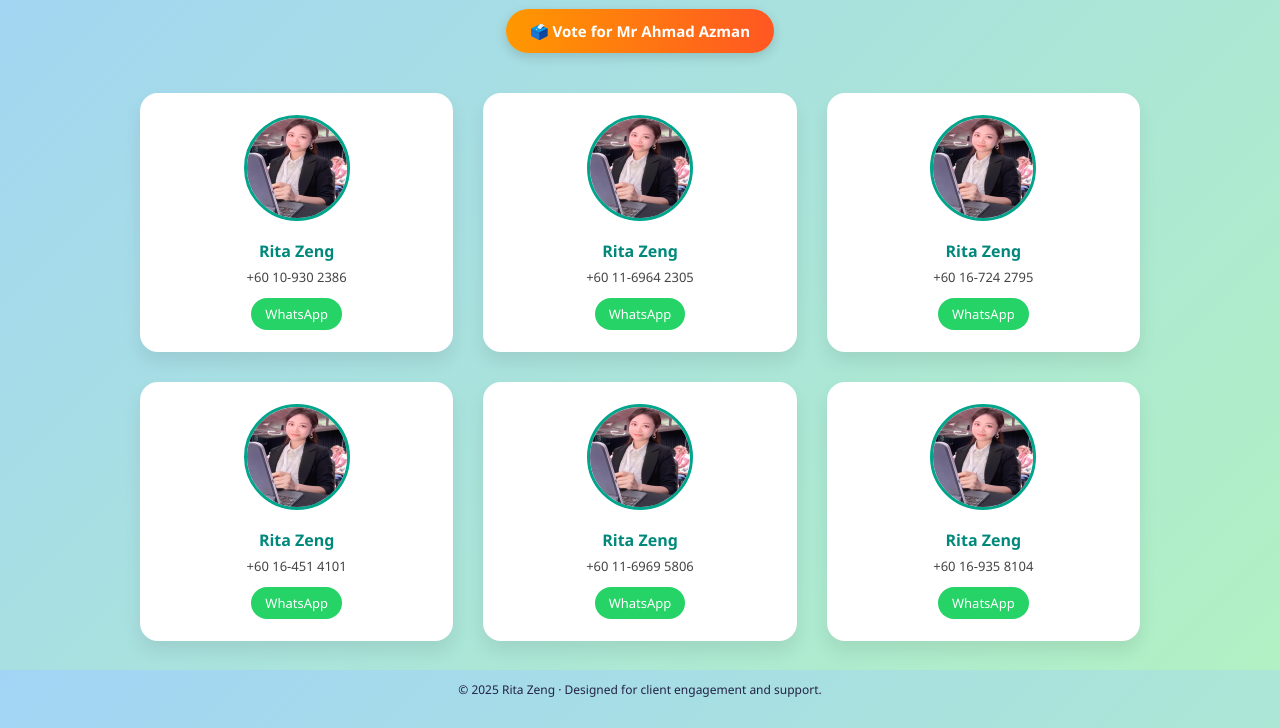
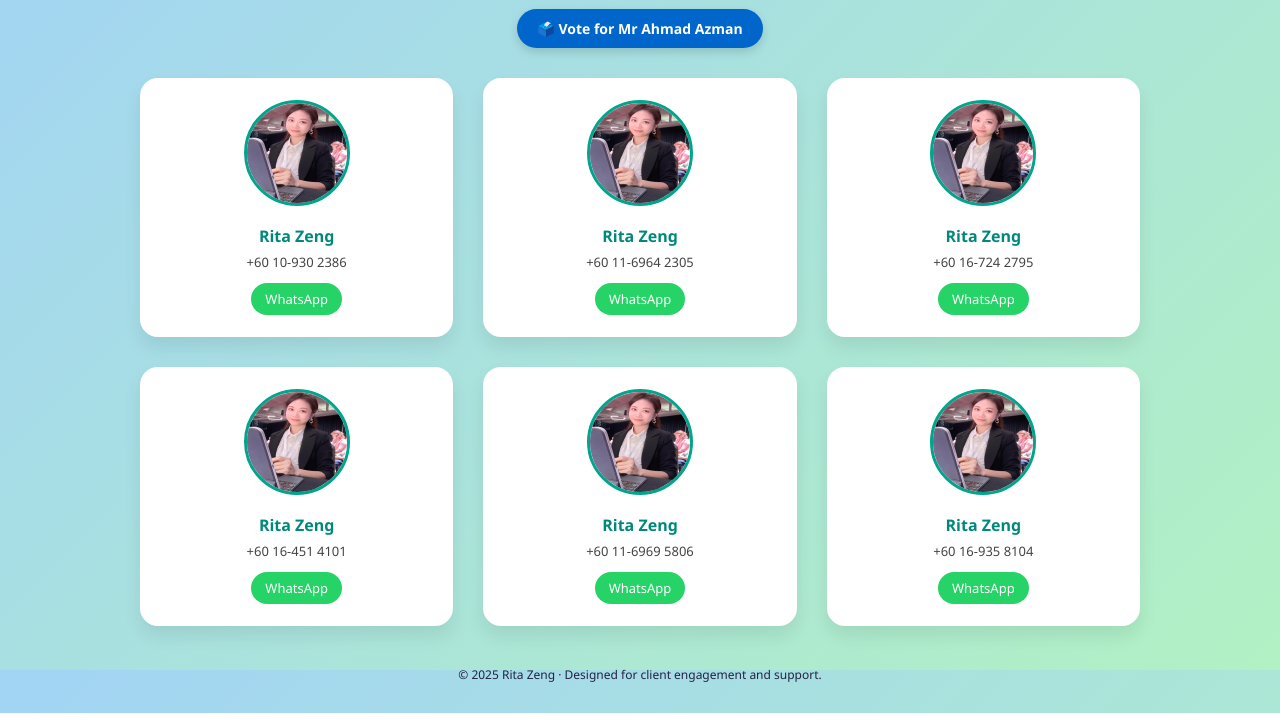
Before and after one commit to ritazeng03/index-html, a plain HTML site: page index.html in a window 1280 px wide. Shown: the part 130-858 px from the top of the page. Drawn offline with Linux system fonts and the light colour scheme.

Commit message:
Update index.html

```diff
--- a/index.html
+++ b/index.html
@@ -28,21 +28,20 @@
 
     .vote-btn {
       display: inline-block;
-      background: linear-gradient(90deg, #ff9800, #ff5722);
+      background: #0066cc;
       color: white;
-      padding: 12px 24px;
+      padding: 10px 20px;
       border-radius: 30px;
-      font-size: 15px;
+      font-size: 14px;
       font-weight: bold;
       text-decoration: none;
-      margin-bottom: 40px;
-      box-shadow: 0 4px 12px rgba(0,0,0,0.15);
-      transition: transform 0.2s ease, background 0.2s ease;
+      margin-bottom: 30px;
+      box-shadow: 0 4px 10px rgba(0,0,0,0.15);
+      transition: background 0.2s ease;
     }
 
     .vote-btn:hover {
-      background: linear-gradient(90deg, #e65100, #bf360c);
-      transform: translateY(-2px);
+      background: #004da8;
     }
 
     .grid {
```
